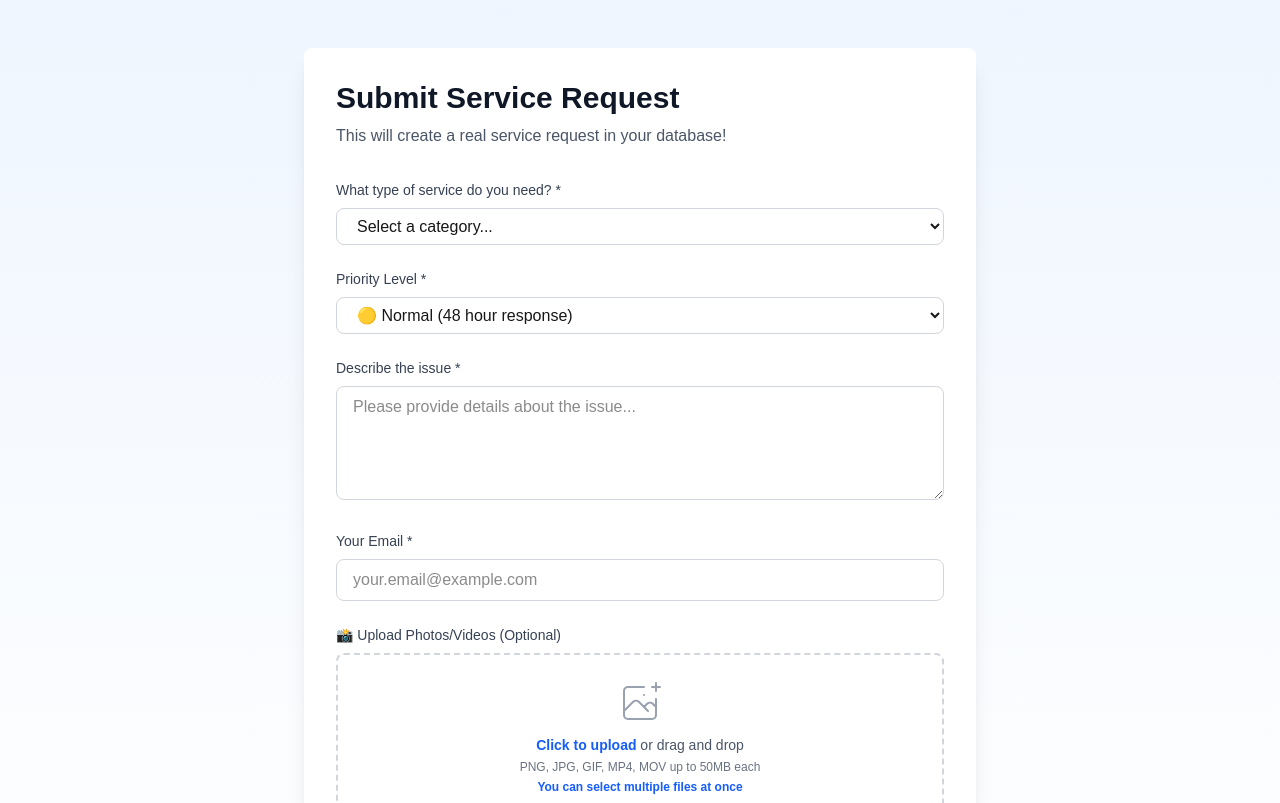
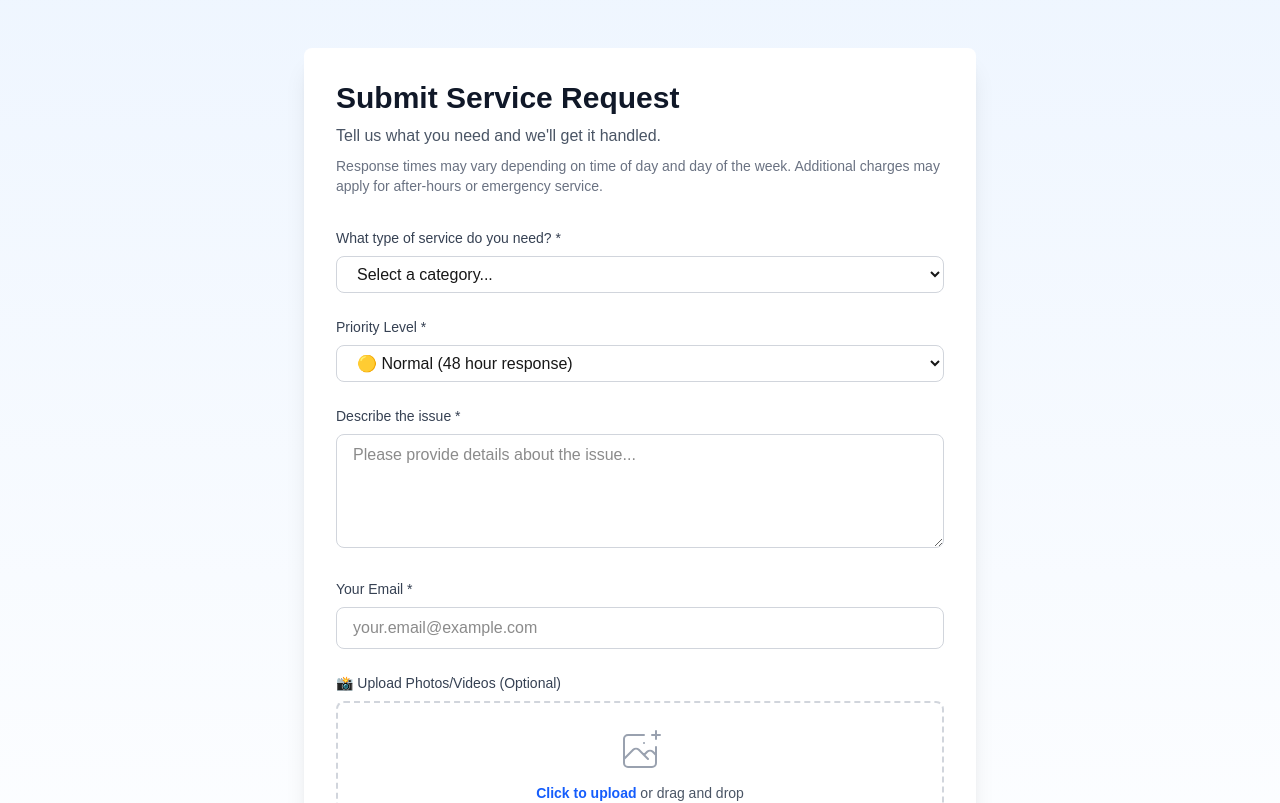
Before and after one commit to joekelly4496/builder-service-platform, a Next.js app: page /demo-request in a window 1280 px wide. Shown: the top 803 px of the page. Built offline with nearby package versions, Linux system fonts and the light colour scheme.

Commit message:
Update service request subtitle with disclaimer about response times and charges
Replaces dev-facing text with production copy and adds note about
potential extra charges and variable response times.

https://claude.ai/code/session_01JnGxAhBhUtw14rBpjVQiWn

```diff
--- a/app/demo-request/page.tsx
+++ b/app/demo-request/page.tsx
@@ -87,8 +87,11 @@ export default function DemoRequestPage() {
           <h1 className="text-3xl font-bold text-gray-900 mb-2">
             Submit Service Request
           </h1>
-          <p className="text-gray-600 mb-8">
-            This will create a real service request in your database!
+          <p className="text-gray-600 mb-2">
+            Tell us what you need and we'll get it handled.
+          </p>
+          <p className="text-sm text-gray-500 mb-8">
+            Response times may vary depending on time of day and day of the week. Additional charges may apply for after-hours or emergency service.
           </p>
 
           {error && (
```
